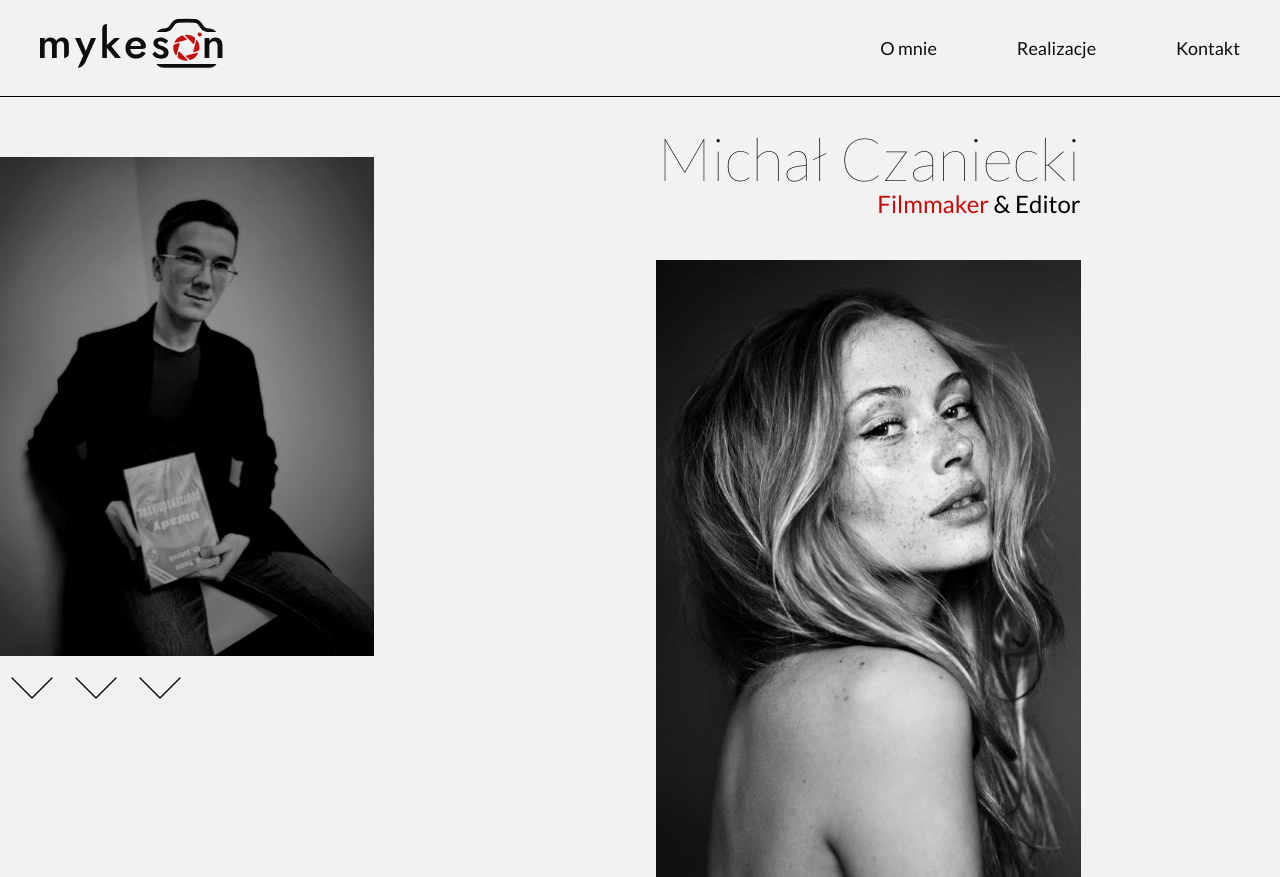
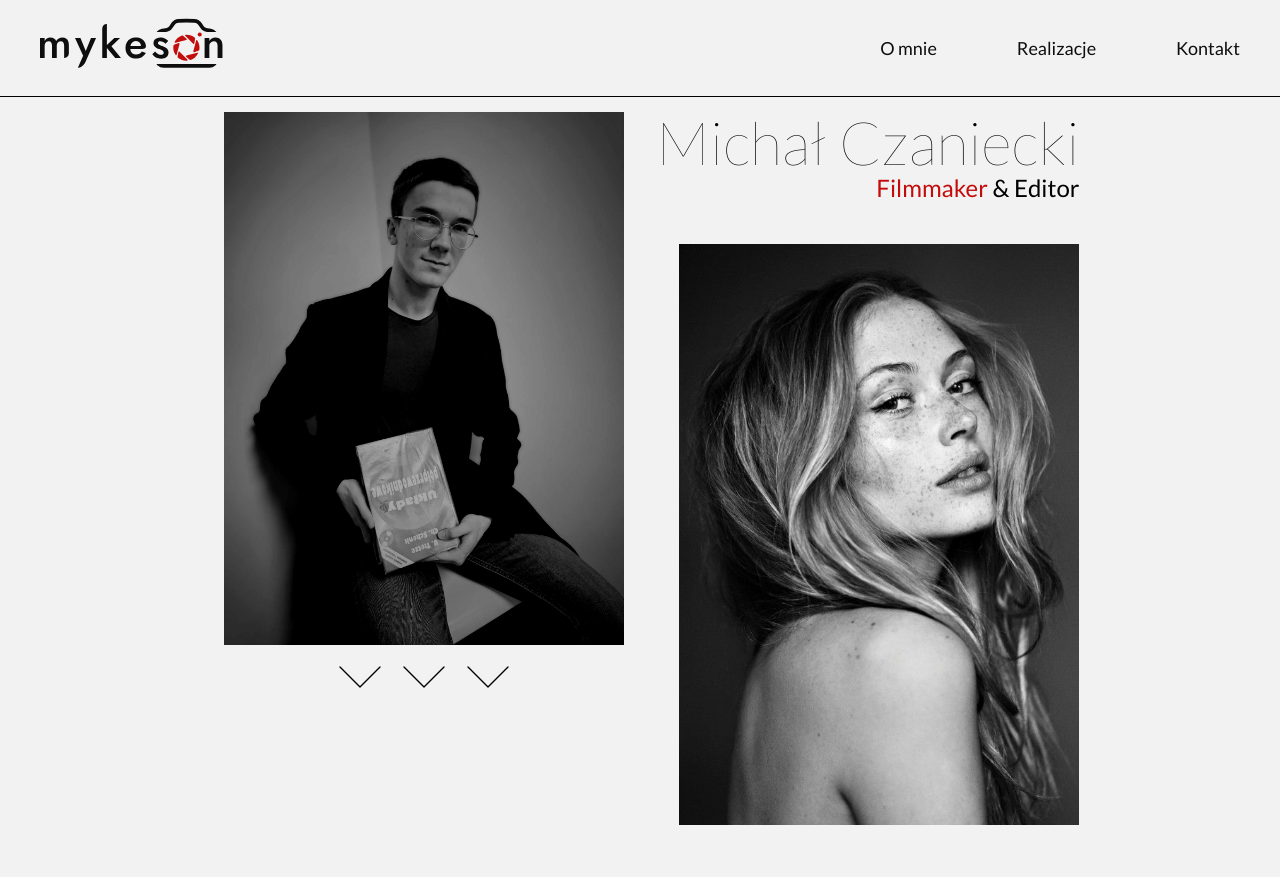
Before and after one commit to mykeson/strona, a Next.js app: page / in a window 1280 px wide. After the commit the page ends 825 px from the top, so only its background shows below. Built offline with nearby package versions, Linux system fonts and the light colour scheme.

Commit message:
jest git

```diff
--- a/app/page.js
+++ b/app/page.js
@@ -1,79 +1,37 @@
 import Image from "next/image";
 import Nawigacja from "@/components/navigation/Nawigacja";
+import Arrows from "@/components/Arrows";
 
 export default function Main() {
   return (
     <div className="flex items-center justify-center min-h-screen">
-      <div className="grid grid-cols-[1fr_1fr] w-fit gap-8">
-        <div className="flex flex-col justify-center">
-          <div className="flex flex-col self-end justify-end">
+      <div className="grid grid-rows-1 grid-cols-[1fr_1fr] gap-8 mt-28">
+        {/* Left col */}
+        <div className="self-start justify-self-end flex flex-col ">
           <img
             src="inspiracja.jpg"
-              className="object-contain w-full flex-shrink max-w-[60%] h-auto"
+            className="block w-full max-w-[25rem]"
             alt="Inspiracja"
           />
-            <div className="flex items-strech inline-block">
-              <svg
-                xmlns="http://www.w3.org/2000/svg"
-                fill="none"
-                viewBox="0 0 24 24"
-                stroke-width="0.5"
-                stroke="currentColor"
-                class="w-16 h-16"
-              >
-                <path
-                  stroke-linecap="round"
-                  stroke-linejoin="round"
-                  d="m19.5 8.25-7.5 7.5-7.5-7.5"
-                />
-              </svg>
-              <svg
-                xmlns="http://www.w3.org/2000/svg"
-                fill="none"
-                viewBox="0 0 24 24"
-                stroke-width="0.5"
-                stroke="currentColor"
-                class="w-16 h-16"
-              >
-                <path
-                  stroke-linecap="round"
-                  stroke-linejoin="round"
-                  d="m19.5 8.25-7.5 7.5-7.5-7.5"
-                />
-              </svg>
-              <svg
-                xmlns="http://www.w3.org/2000/svg"
-                fill="none"
-                viewBox="0 0 24 24"
-                stroke-width="0.5"
-                stroke="currentColor"
-                class="w-16 h-16"
-              >
-                <path
-                  stroke-linecap="round"
-                  stroke-linejoin="round"
-                  d="m19.5 8.25-7.5 7.5-7.5-7.5"
-                />
-              </svg>
+          {/* Arrows */}
+          <div className="self-center flex ">
+            <Arrows />
           </div>
         </div>
-        </div>
-        <div className="justify-self-start mt-32">
-          <div className="max-w-[75%]">
-            <div className="flex flex-col mb-10 place-items-end ml-auto mr-0">
-              <h1 className="font-light text-6xl text-gray-800">
-                Michał Czaniecki
+        {/* Right col */}
+        <div className="self-end justify-self-start flex flex-col items-end">
+          <h1 className="flex gap-3 flex-wrap justify-end font-light text-6xl text-gray-800">
+            <span>Michał</span>
+            <span>Czaniecki</span>
           </h1>
-              <h2 className="font-normal text-2xl text-gray-700">
+          <h2 className="font-normal text-2xl text-gray-700 mb-10">
             <span className="text-logored">Filmmaker</span> & Editor
           </h2>
-            </div>
           <img
             src="portrait.jpeg"
-              className="object-contain w-full h-auto"
+            className="block w-full max-w-[25rem]"
             alt="Portrait"
           />
-          </div>
         </div>
       </div>
     </div>
--- /dev/null
+++ b/components/Arrows.js
@@ -0,0 +1,50 @@
+import React from "react";
+
+export default function Arrows() {
+  return (
+    <>
+      <svg
+        xmlns="http://www.w3.org/2000/svg"
+        fill="none"
+        viewBox="0 0 24 24"
+        stroke-width="0.5"
+        stroke="currentColor"
+        class="w-16 h-16"
+      >
+        <path
+          stroke-linecap="round"
+          stroke-linejoin="round"
+          d="m19.5 8.25-7.5 7.5-7.5-7.5"
+        />
+      </svg>
+      <svg
+        xmlns="http://www.w3.org/2000/svg"
+        fill="none"
+        viewBox="0 0 24 24"
+        stroke-width="0.5"
+        stroke="currentColor"
+        class="w-16 h-16"
+      >
+        <path
+          stroke-linecap="round"
+          stroke-linejoin="round"
+          d="m19.5 8.25-7.5 7.5-7.5-7.5"
+        />
+      </svg>
+      <svg
+        xmlns="http://www.w3.org/2000/svg"
+        fill="none"
+        viewBox="0 0 24 24"
+        stroke-width="0.5"
+        stroke="currentColor"
+        class="w-16 h-16"
+      >
+        <path
+          stroke-linecap="round"
+          stroke-linejoin="round"
+          d="m19.5 8.25-7.5 7.5-7.5-7.5"
+        />
+      </svg>
+    </>
+  );
+}
```
Also changed, not shown: 1 other file (tests, documents, lock files or other folders). Lines whose indentation alone changed are shown as unchanged.
